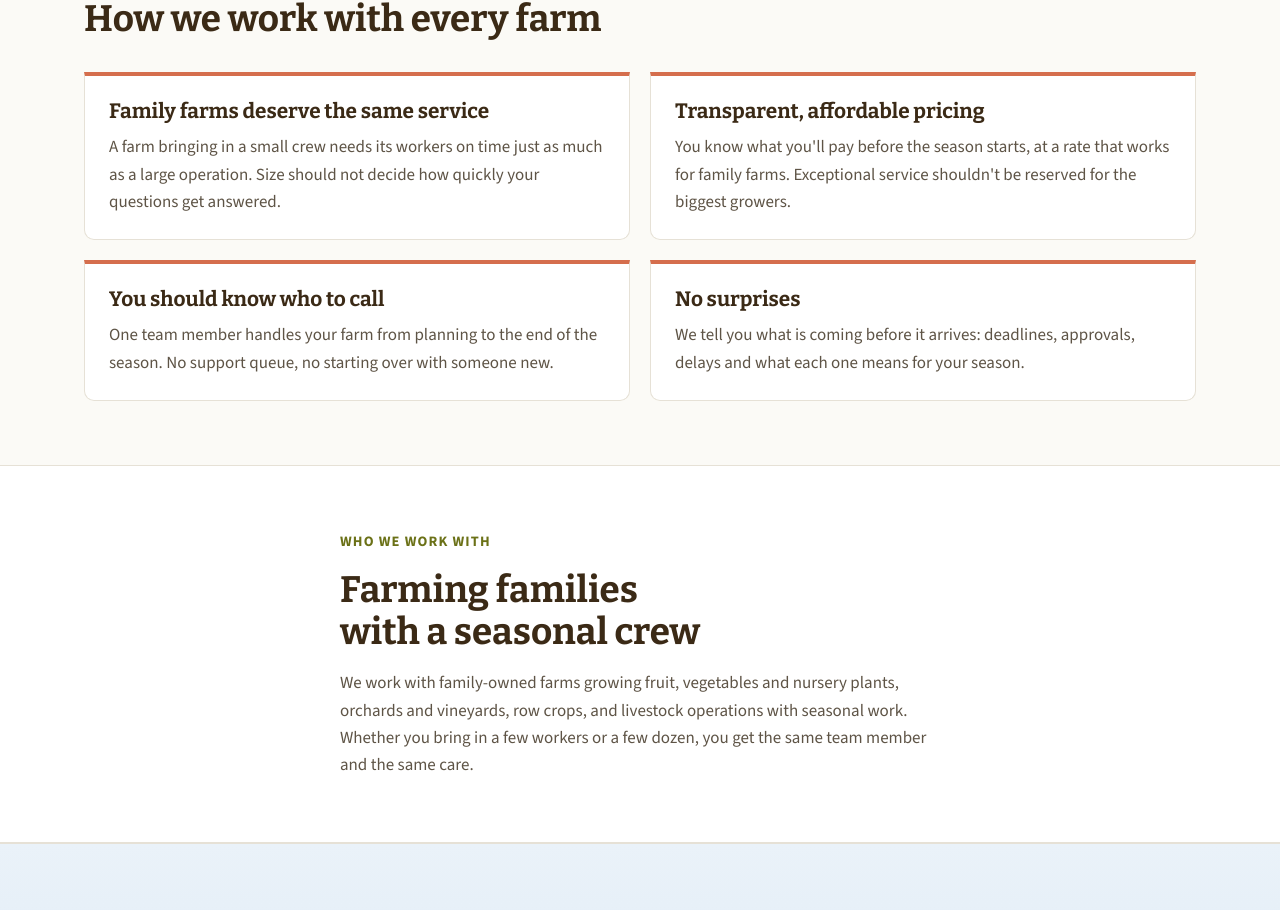
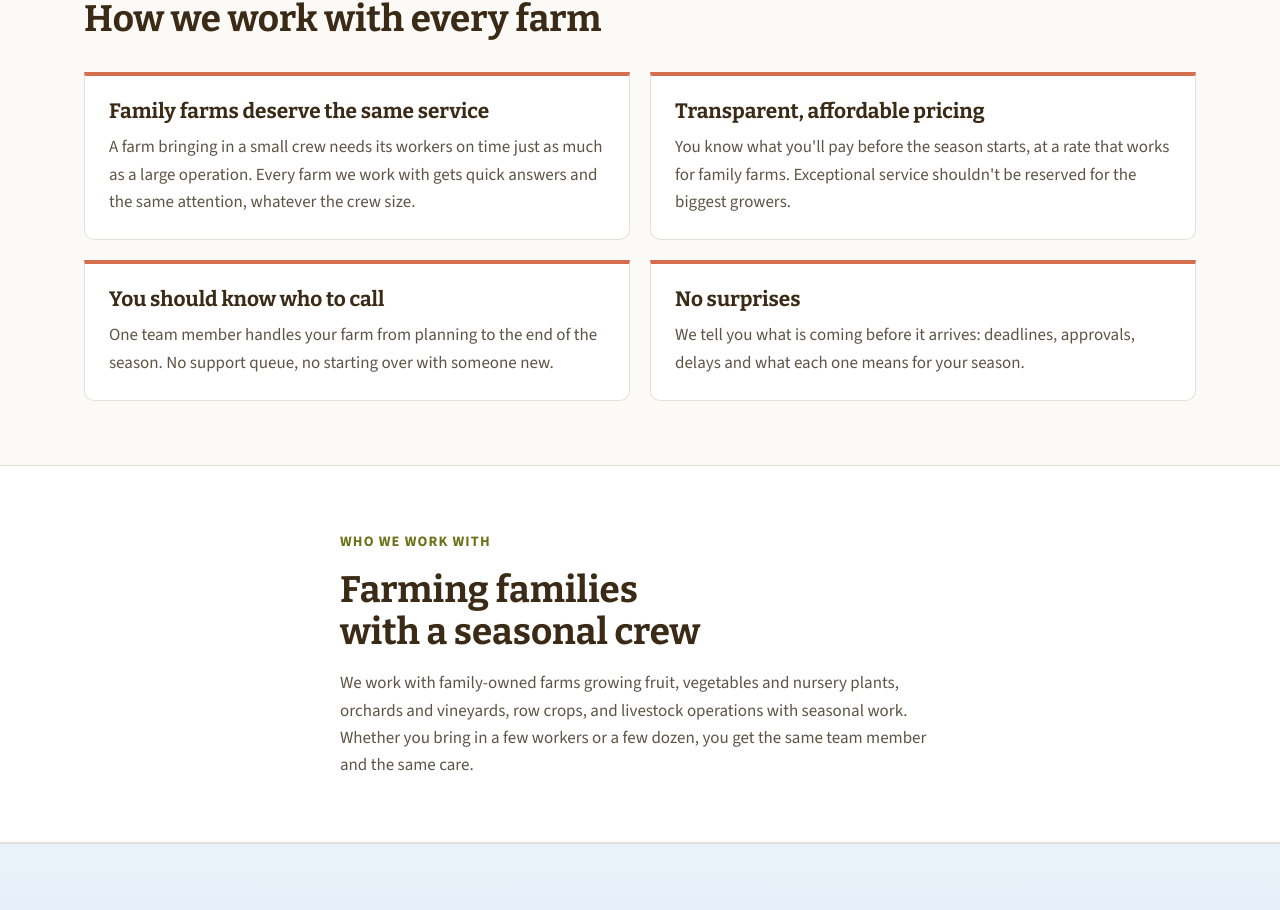
Before and after one commit to mfarh2a/battenkillag-use-me, a Next.js app: page /why-battenkill in a window 1280 px wide. Shown: the part 1591-2501 px from the top of the page. Built offline with nearby package versions, Linux system fonts and the light colour scheme; no server answers.

Commit message:
Soften family farms belief card
Co-Authored-By: Claude Opus 5.5 <noreply@anthropic.com>
Claude-Session: https://claude.ai/code/session_015cpjf5ajPeXVSvyknWthQ2

```diff
--- a/app/why-battenkill/page.tsx
+++ b/app/why-battenkill/page.tsx
@@ -12,7 +12,7 @@ export const metadata: Metadata = {
 const beliefs = [
   {
     title: "Family farms deserve the same service",
-    body: "A farm bringing in a small crew needs its workers on time just as much as a large operation. Size should not decide how quickly your questions get answered.",
+    body: "A farm bringing in a small crew needs its workers on time just as much as a large operation. Every farm we work with gets quick answers and the same attention, whatever the crew size.",
   },
   {
     title: "Transparent, affordable pricing",
```
